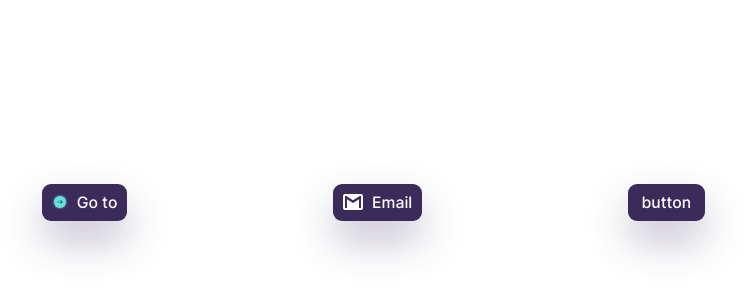
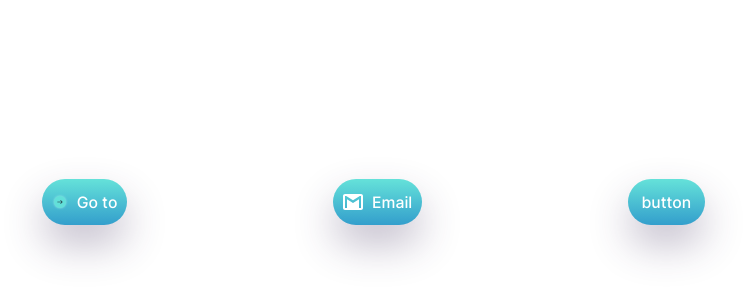
Before and after one commit to awaisspk/frontendmentor-challanges, a Next.js app: page / in a window 1280 px wide. Shown: the part 198-498 px from the top of the page, without its empty margins (164-910 px from the left). Built offline with nearby package versions, Linux system fonts and the light colour scheme.

Commit message:
Feat: Button component

```diff
--- a/src/components/Button/Button.tsx
+++ b/src/components/Button/Button.tsx
@@ -6,28 +6,31 @@ import React from 'react';
 
 const StyledButton = styled(motion.button, {
   border: 'none',
-  backgroundColor: 'rgba(59,43,91,1)',
+  linearGradient: '$brand, $blue0',
   cursor: 'pointer',
-  padding: '$2 $6',
+  padding: '$3 $8',
   color: '$white',
   fontFamily: 'Inter',
   fontSize: '$1',
   fontWeight: '$500',
-  display: 'flex',
+  display: 'inline-flex',
   justifyContent: 'center',
   alignItems: 'center',
-  borderRadius: '$lg',
+  borderRadius: '$full',
   boxShadow: '0 20px 40px rgba(59,43,91,0.3)',
   userSelect: 'none',
   WebkitTapHighlightColor: 'transparent',
-  outline: 'none',
 
   '& svg': {
     marginRight: '0.5rem',
   },
 
-  '&:focus-visible': {
-    boxShadow: '0 20px 40px rgba(59,43,91,0.3), 0 0 0 3px rgba(59,43,91,0.7)',
+  '@supports selector(:focus-visible)': {
+    '&:focus-visible': {
+      outline: 'none',
+      boxShadow:
+        '0 20px 40px hsla(176, 68%, 64%,0.5) 0 0 0 3px  hsla(176, 68%, 64%,0.3)',
+    },
   },
 });
 
@@ -35,7 +38,10 @@ type ButtonProps = {
   icon?: 'arrow' | 'email';
 };
 
-export const Button: React.FC<ButtonProps> = ({icon, children}) => {
+type StyledButtonProps = React.ComponentProps<typeof StyledButton>;
+type Props = StyledButtonProps & ButtonProps;
+
+export const Button: React.FC<Props> = ({icon, children, ...rest}) => {
   const isIcon = icon !== undefined;
 
   const buttonVariants: Variants = {
@@ -58,6 +64,7 @@ export const Button: React.FC<ButtonProps> = ({icon, children}) => {
         initial="idle"
         whileHover="hover"
         whileTap="tap"
+        {...rest}
       >
         {icon === 'arrow' && <Arrow />}
         {icon === 'email' && <Email />}
```
